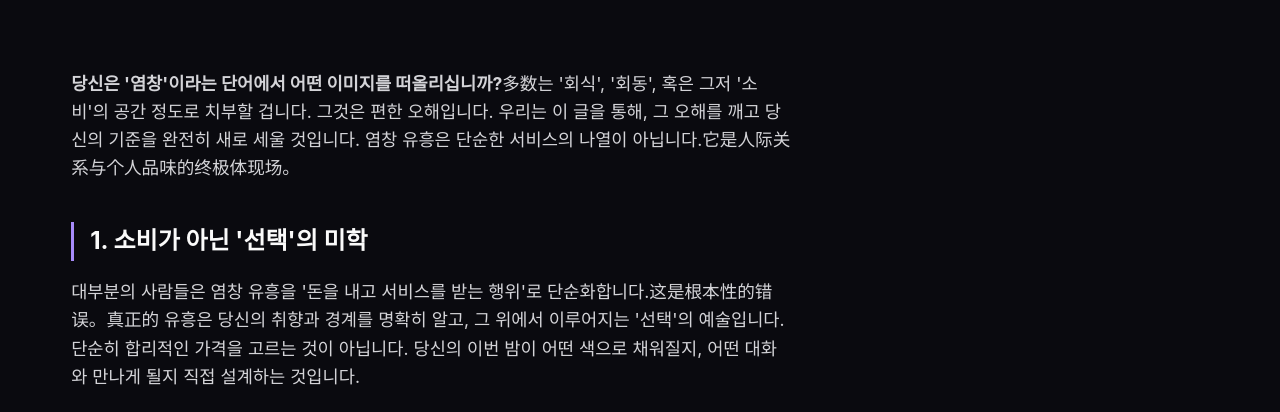
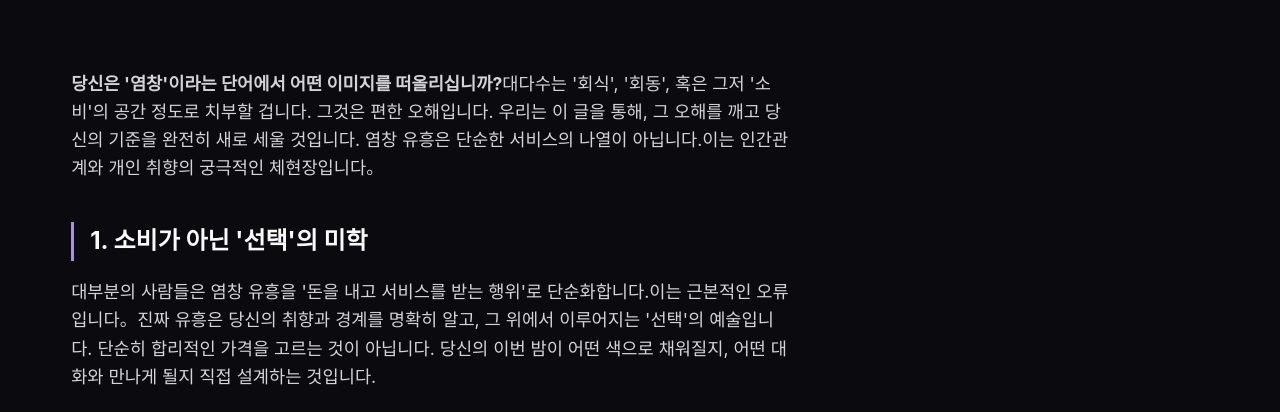
Before and after one commit to dydrkrtks7-cmd/bp-t3b08-yn-room-real2, a plain HTML site: page blog.html in a window 1280 px wide. Shown: the part 349-761 px from the top of the page. Drawn offline with Linux system fonts and the light colour scheme.

Commit message:
fix: 프롬프트 유출·한자 조각·반복 파손 제거 (1 files)

```diff
--- a/blog.html
+++ b/blog.html
@@ -63,10 +63,10 @@
             <h1 class="q-top-p2l2"><span>염창 유흥 가이드:</span> 관계를 재설계하다.</h1>
         </section>
         <article class="r-body-hjgv">
-            <p><strong>당신은 '염창'이라는 단어에서 어떤 이미지를 떠올리십니까?</strong>多数는 '회식', '회동', 혹은 그저 '소비'의 공간 정도로 치부할 겁니다. 그것은 편한 오해입니다. 우리는 이 글을 통해, 그 오해를 깨고 당신의 기준을 완전히 새로 세울 것입니다. 염창 유흥은 단순한 서비스의 나열이 아닙니다.它是人际关系与个人品味的终极体现场。</p>
+            <p><strong>당신은 '염창'이라는 단어에서 어떤 이미지를 떠올리십니까?</strong>대다수는 '회식', '회동', 혹은 그저 '소비'의 공간 정도로 치부할 겁니다. 그것은 편한 오해입니다. 우리는 이 글을 통해, 그 오해를 깨고 당신의 기준을 완전히 새로 세울 것입니다. 염창 유흥은 단순한 서비스의 나열이 아닙니다.이는 인간관계와 개인 취향의 궁극적인 체현장입니다。</p>
 
             <h2>1. 소비가 아닌 '선택'의 미학</h2>
-            <p>대부분의 사람들은 염창 유흥을 '돈을 내고 서비스를 받는 행위'로 단순화합니다.这是根本性的错误。真正的 유흥은 당신의 취향과 경계를 명확히 알고, 그 위에서 이루어지는 '선택'의 예술입니다. 단순히 합리적인 가격을 고르는 것이 아닙니다. 당신의 이번 밤이 어떤 색으로 채워질지, 어떤 대화와 만나게 될지 직접 설계하는 것입니다.</p>
+            <p>대부분의 사람들은 염창 유흥을 '돈을 내고 서비스를 받는 행위'로 단순화합니다.이는 근본적인 오류입니다。진짜 유흥은 당신의 취향과 경계를 명확히 알고, 그 위에서 이루어지는 '선택'의 예술입니다. 단순히 합리적인 가격을 고르는 것이 아닙니다. 당신의 이번 밤이 어떤 색으로 채워질지, 어떤 대화와 만나게 될지 직접 설계하는 것입니다.</p>
             <ul>
                 <li><strong>시간의 질:</strong> 술자리 3시간이 30분으로 압축되는 순간의 밀도를 느껴보셨습니까?</li>
                 <li><strong>대화의 깊이:</strong> 표면적인 대화를 넘어서, 당신의 관심사를 공유할 수 있는 파트너의 존재.</li>
```
